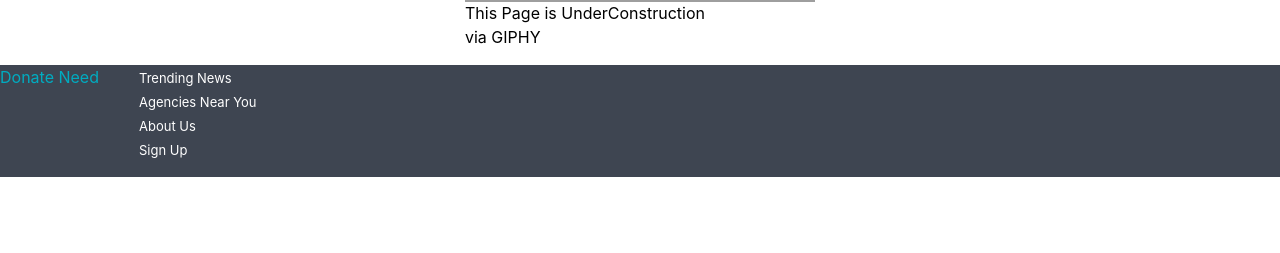
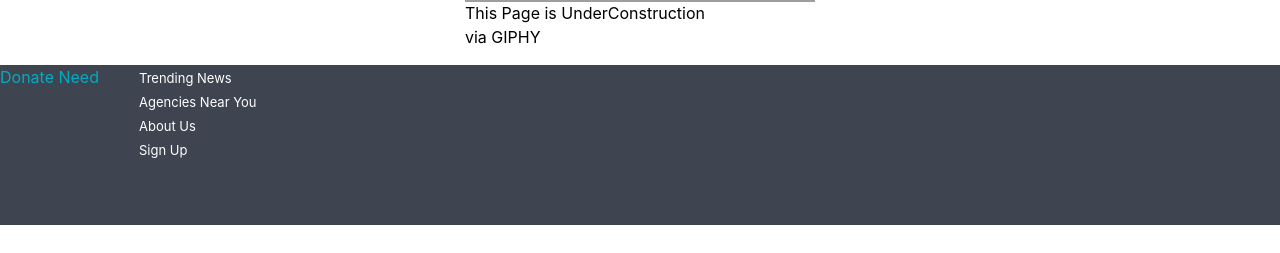
Before and after one commit to ChicoState/DonateNeed, a Django app: page /about in a window 1280 px wide. Shown: the part 547-800 px from the top of the page. Run offline with Django 3.2, Linux system fonts and the light colour scheme; some libraries are stand-ins or nearby versions; grey boxes are pictures that could not be loaded.

Commit message:
attempt to fix footer

```diff
--- a/mysite/myapp/static/css/style.css
+++ b/mysite/myapp/static/css/style.css
@@ -173,7 +173,9 @@ html {
     display: flex;
     background-color: #3E4551;
     width: 100%;
+    height: 20%;
     color: #00acc1;
+    /* position: absolute; */
     bottom: 0;
 }
 
--- a/mysite/myapp/templates/main/profile.html
+++ b/mysite/myapp/templates/main/profile.html
@@ -16,6 +16,7 @@
     </div>
   </div>
     <a href="{% url 'agencyProfile' %}" class="btn mb-2 btn-outline-info">View Agency Profile</a>
+
 </div>
 
 {% endblock content %}
```
Also changed, not shown: mysite/myapp/templates/base.html (line endings or trailing spaces).
